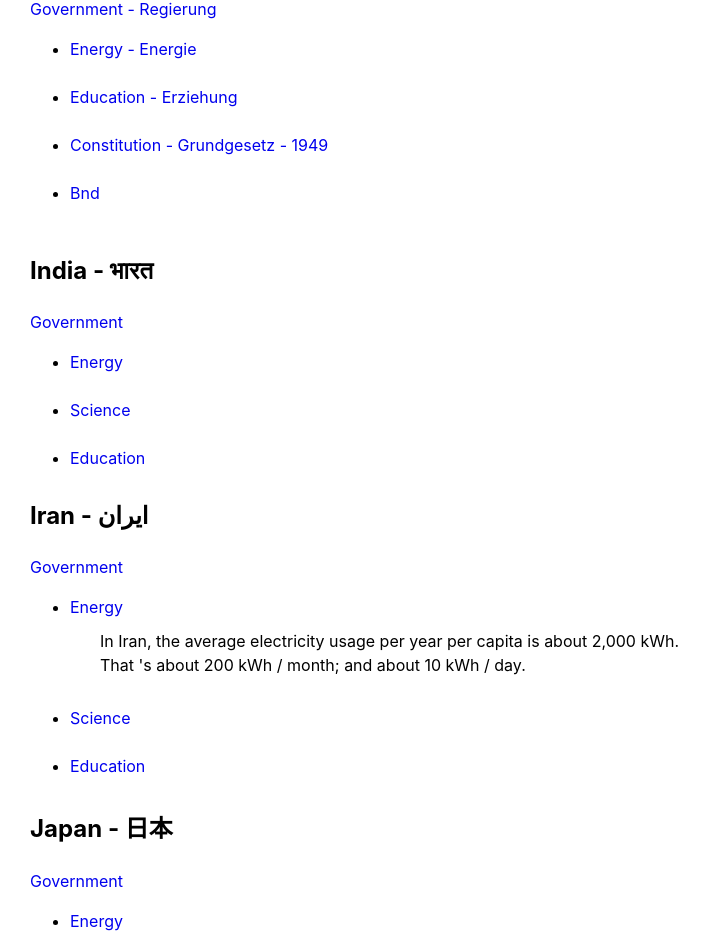
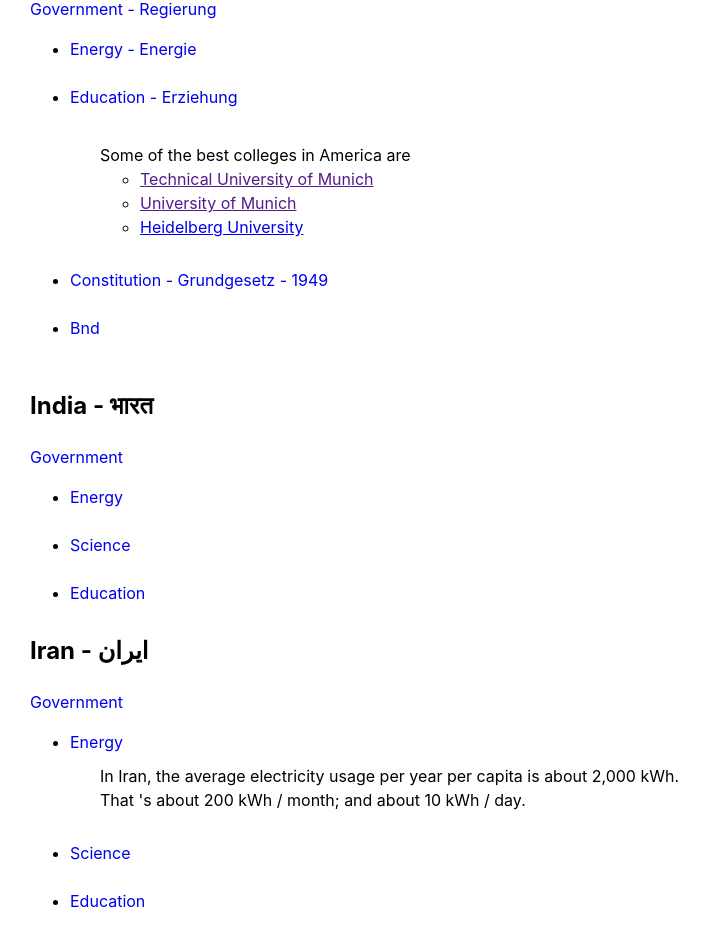
Before and after one commit to JRFink/jrfphyspagesnew, a Next.js app: page /research/gen in a window 1280 px wide. Shown: the part 3914-4854 px from the top of the page, without its empty margins (0-711 px from the left). Built offline with nearby package versions, Linux system fonts and the light colour scheme.

Commit message:
Update index.tsx

```diff
--- a/pages/research/gen/index.tsx
+++ b/pages/research/gen/index.tsx
@@ -311,6 +311,14 @@ const Gen = () => {
                         <li>
                             <Link href="https://www.bmbf.de/bmbf/de/home/home_node.html" className={style.noUnder}>Education - Erziehung</Link>
                         </li>
+<br />
+ <p>Some of the best colleges in America are
+ <ul>
+   <li><Link href="">Technical University of Munich</Link></li>
+   <li><Link href="">University of Munich</Link></li>
+   <li><Link href="https://www.uni-heidelberg.de">Heidelberg University</Link></li>
+ </ul>
+ </p>
                         <br />
                         <li>
                             <Link href="https://www.gesetze-im-internet.de/gg/" className={style.noUnder}>Constitution - Grundgesetz - 1949</Link>
```
